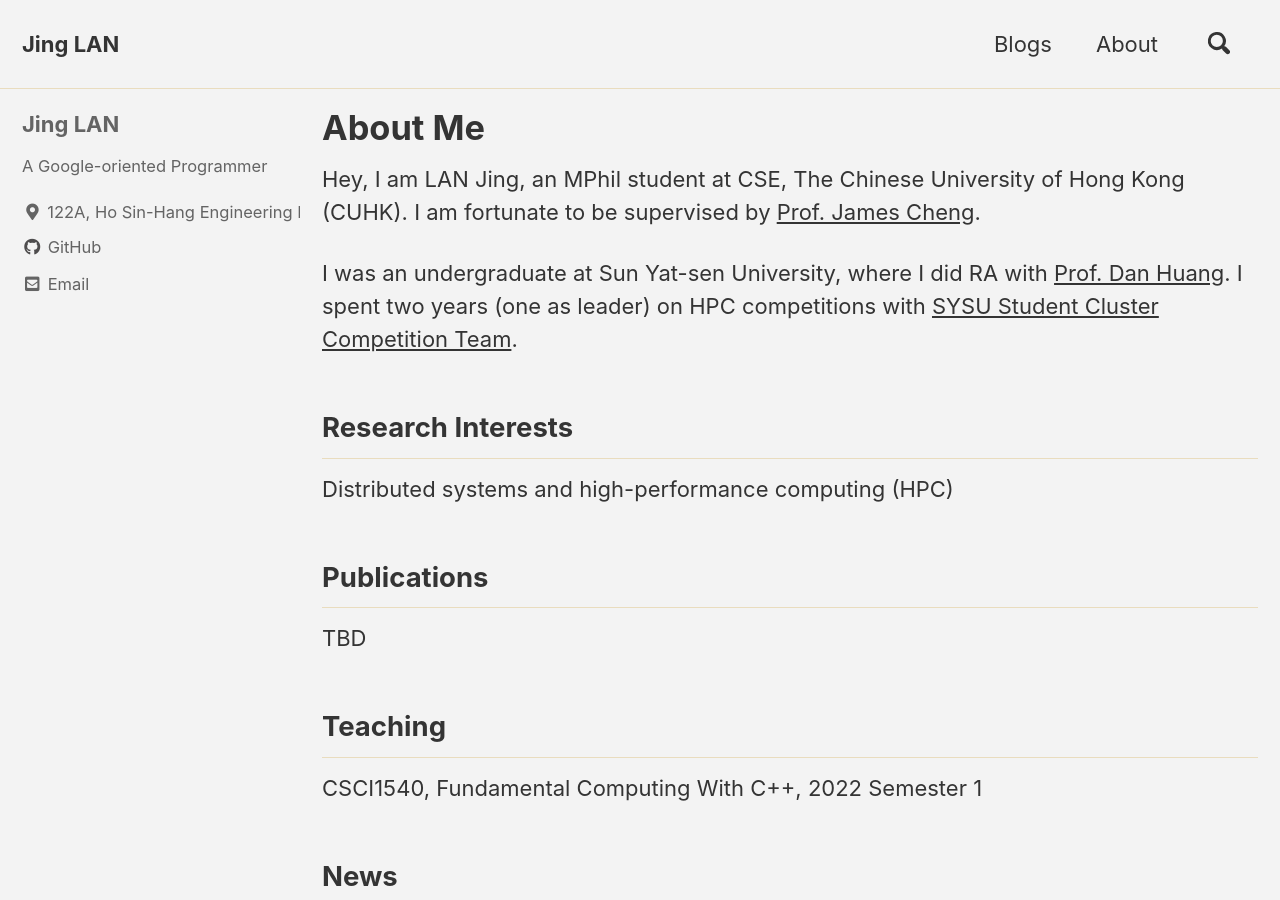
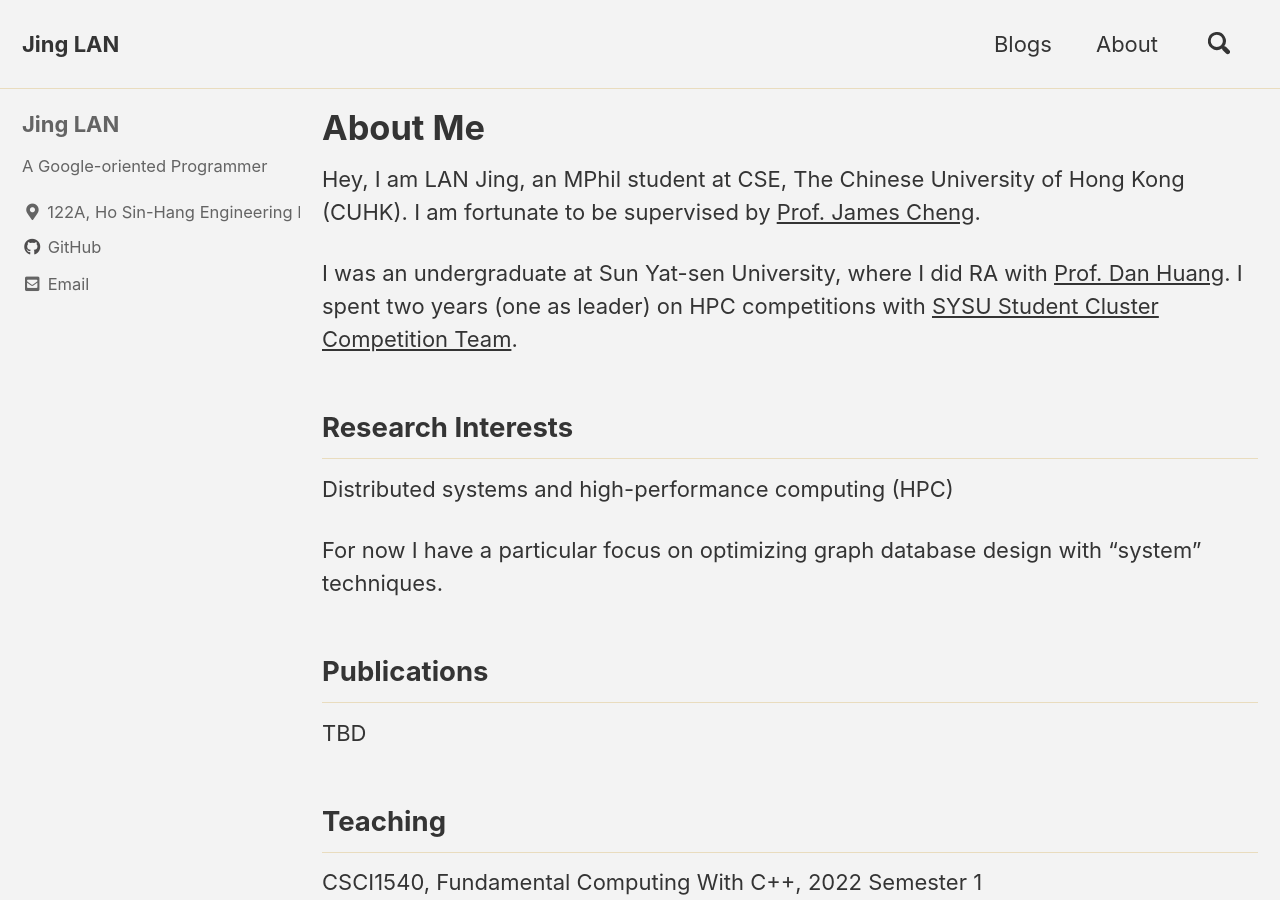
Before and after one commit to Lan-Jing/Lan-Jing.github.io, a Jekyll site: the page built from _pages/home.md, in a window 1280 px wide and 900 px high. Built offline with Jekyll 4.4.1, drawn with Linux system fonts in a browser that asks for light colours; cached includes are drawn as plain includes.

Commit message:
add recent research focus
fix typo

```diff
--- a/_pages/home.md
+++ b/_pages/home.md
@@ -14,6 +14,8 @@ I was an undergraduate at Sun Yat-sen University, where I did RA with [Prof. Dan
 
 Distributed systems and high-performance computing (HPC)
 
+For now I have a particular focus on optimizing graph database design with "system" techniques.
+
 ## Publications
 
 TBD
```
